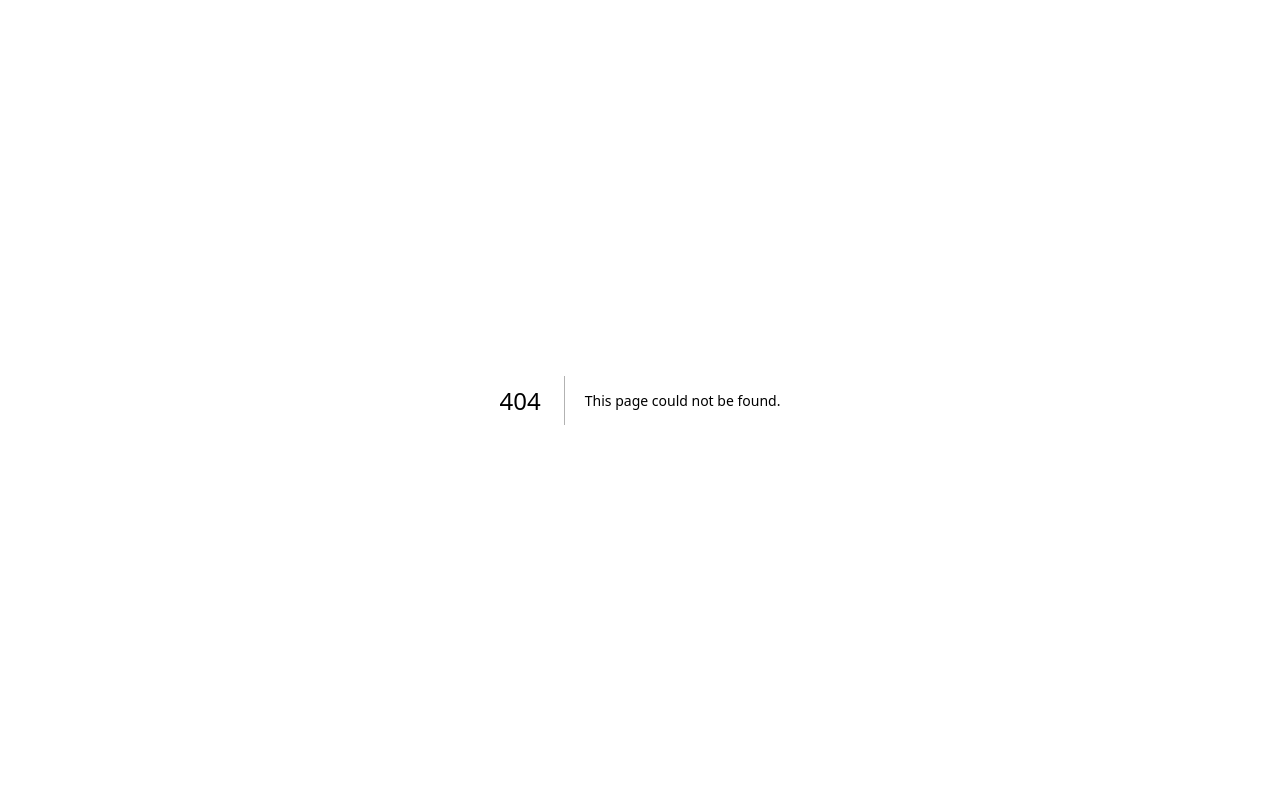
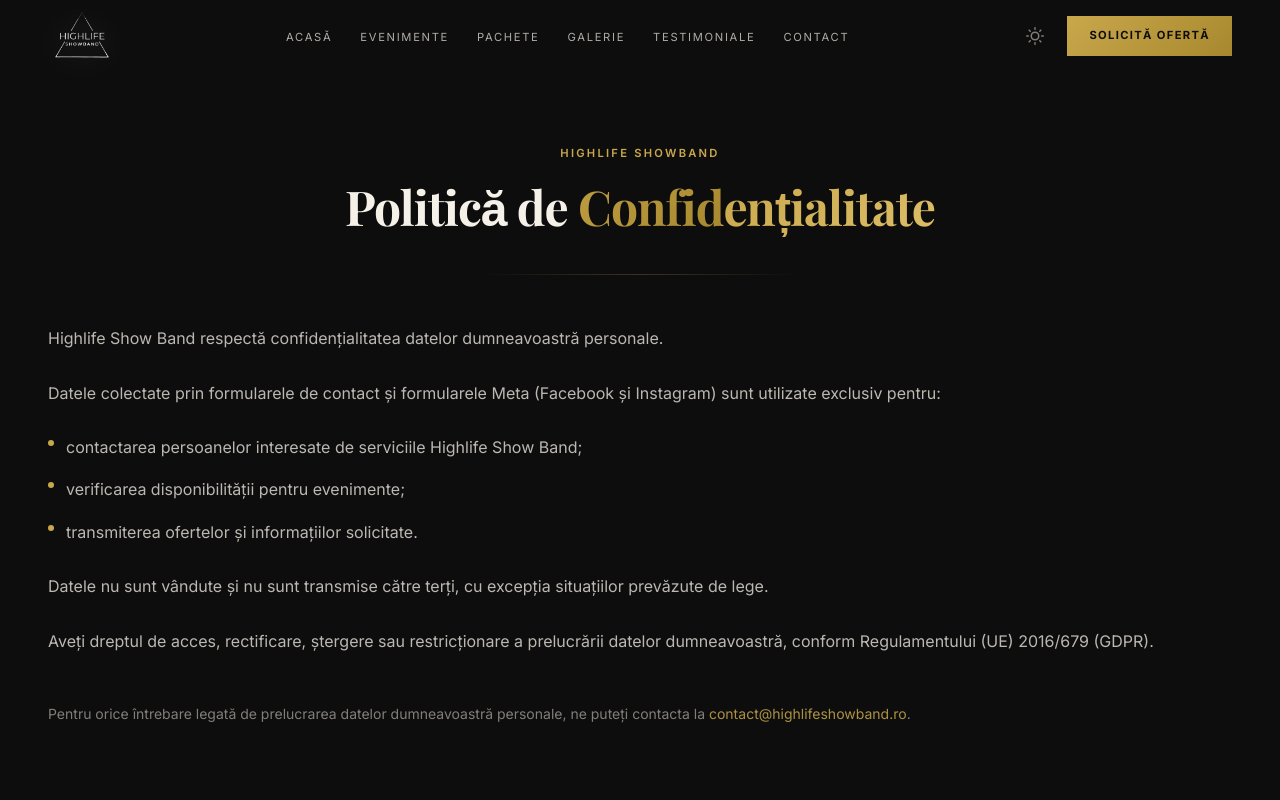
Before and after one commit to NovaMusicHUB/highlife-showband, a Next.js app: page /politica-de-confidentialitate in a window 1280 px wide. Before the commit this address had no page. Shown: the top 800 px of the page. Built offline with nearby package versions, Linux system fonts and the light colour scheme.

Commit message:
Add Privacy Policy page and link it from footer and contact form

```diff
--- a/app/components/Contact.tsx
+++ b/app/components/Contact.tsx
@@ -675,7 +675,14 @@
               className="font-body text-xs mt-4 text-center"
               style={{ color: "rgba(245,240,232,0.30)" }}
             >
-              🔒 Datele tale sunt protejate și nu vor fi partajate cu terți.
+              🔒 Datele tale sunt protejate și nu vor fi partajate cu terți.{" "}
+              <a
+                href="/politica-de-confidentialitate"
+                className="transition-colors duration-200 hover:text-gold"
+                style={{ color: "rgba(245,240,232,0.45)", textDecoration: "underline" }}
+              >
+                Politica de Confidențialitate
+              </a>
             </p>
           </div>
         </div>
--- a/app/components/Footer.tsx
+++ b/app/components/Footer.tsx
@@ -327,6 +327,14 @@
             &copy; {new Date().getFullYear()} Highlife Showband. Toate
             drepturile rezervate.
           </p>
+          <div className="flex items-center gap-4">
+            <a
+              href="/politica-de-confidentialitate"
+              className="font-body text-xs transition-colors duration-200 hover:text-gold"
+              style={{ color: "rgba(245,240,232,0.30)" }}
+            >
+              Politică de Confidențialitate
+            </a>
             <p
               className="font-body text-xs"
               style={{ color: "rgba(245,240,232,0.30)" }}
@@ -335,6 +343,7 @@
             </p>
           </div>
         </div>
+      </div>
     </footer>
   );
 }
--- /dev/null
+++ b/app/politica-de-confidentialitate/page.tsx
@@ -0,0 +1,99 @@
+import type { Metadata } from "next";
+import Navigation from "../components/Navigation";
+import Footer from "../components/Footer";
+
+export const metadata: Metadata = {
+  title: "Politică de Confidențialitate | Highlife Showband",
+  description:
+    "Politica de confidențialitate Highlife Showband — cum colectăm, folosim și protejăm datele dumneavoastră personale, conform GDPR (Regulamentul (UE) 2016/679).",
+  alternates: {
+    canonical: "/politica-de-confidentialitate",
+  },
+  robots: {
+    index: true,
+    follow: true,
+  },
+};
+
+export default function PrivacyPolicyPage() {
+  return (
+    <>
+      <Navigation />
+      <main className="bg-dark py-28 lg:py-36">
+        <div className="section-container max-w-3xl mx-auto">
+          <p className="eyebrow mb-4 text-center">Highlife Showband</p>
+          <h1
+            className="font-display text-4xl md:text-5xl font-bold text-champagne text-balance mb-10 text-center"
+            style={{ lineHeight: 1.15 }}
+          >
+            Politică de <span className="text-gold-gradient">Confidențialitate</span>
+          </h1>
+
+          <hr className="gold-rule mb-12 max-w-xs mx-auto" />
+
+          <div
+            className="font-body text-base space-y-6"
+            style={{ color: "rgba(245,240,232,0.75)", lineHeight: 1.9 }}
+          >
+            <p>
+              Highlife Show Band respectă confidențialitatea datelor
+              dumneavoastră personale.
+            </p>
+
+            <p>
+              Datele colectate prin formularele de contact și formularele
+              Meta (Facebook și Instagram) sunt utilizate exclusiv pentru:
+            </p>
+
+            <ul className="list-none space-y-3 pl-0">
+              {[
+                "contactarea persoanelor interesate de serviciile Highlife Show Band;",
+                "verificarea disponibilității pentru evenimente;",
+                "transmiterea ofertelor și informațiilor solicitate.",
+              ].map((item) => (
+                <li key={item} className="flex gap-3">
+                  <span
+                    className="mt-2 flex-shrink-0"
+                    style={{
+                      width: "6px",
+                      height: "6px",
+                      borderRadius: "50%",
+                      background: "#c9a84c",
+                    }}
+                    aria-hidden="true"
+                  />
+                  <span>{item}</span>
+                </li>
+              ))}
+            </ul>
+
+            <p>
+              Datele nu sunt vândute și nu sunt transmise către terți, cu
+              excepția situațiilor prevăzute de lege.
+            </p>
+
+            <p>
+              Aveți dreptul de acces, rectificare, ștergere sau restricționare
+              a prelucrării datelor dumneavoastră, conform Regulamentului
+              (UE) 2016/679 (GDPR).
+            </p>
+
+            <p style={{ color: "rgba(245,240,232,0.5)" }} className="text-sm pt-6">
+              Pentru orice întrebare legată de prelucrarea datelor dumneavoastră
+              personale, ne puteți contacta la{" "}
+              <a
+                href="mailto:contact@highlifeshowband.ro"
+                className="transition-colors duration-200 hover:text-gold"
+                style={{ color: "rgba(201,168,76,0.85)" }}
+              >
+                contact@highlifeshowband.ro
+              </a>
+              .
+            </p>
+          </div>
+        </div>
+      </main>
+      <Footer />
+    </>
+  );
+}
```
Lines whose indentation alone changed are shown as unchanged.
